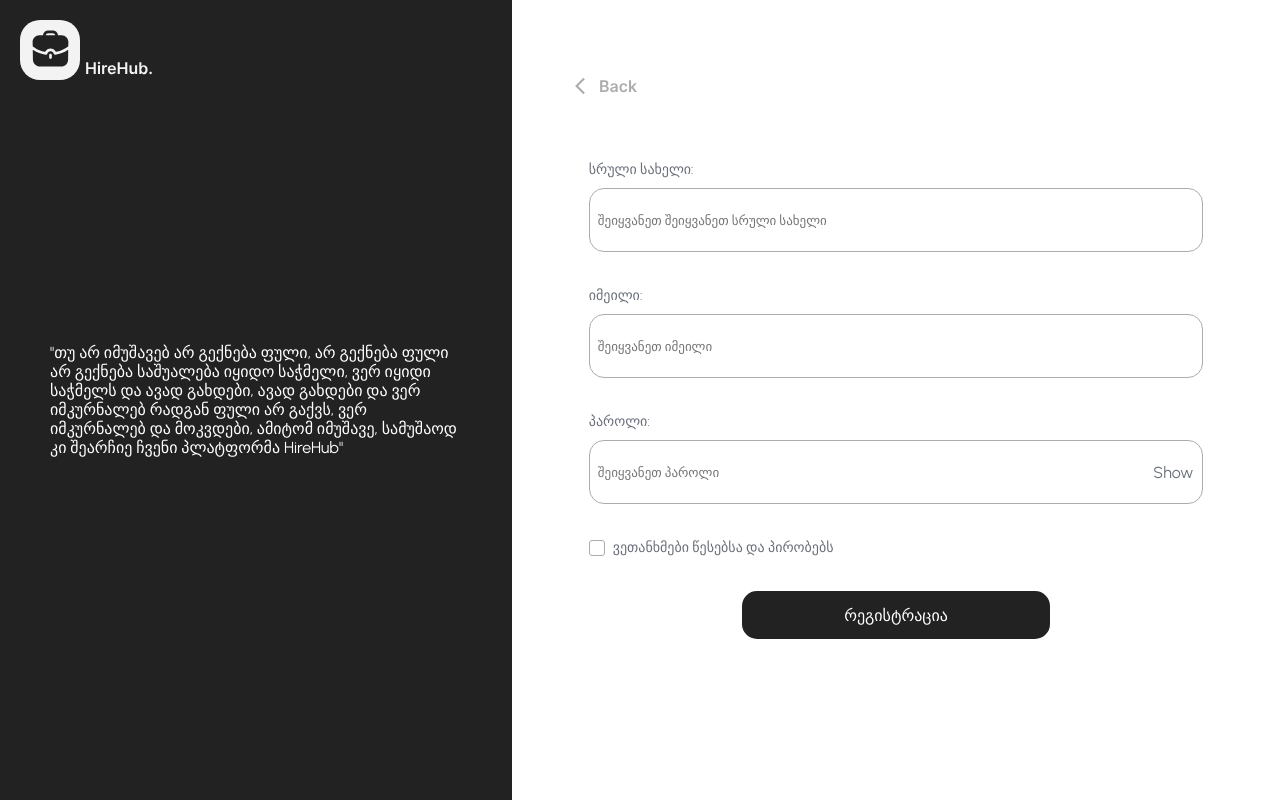
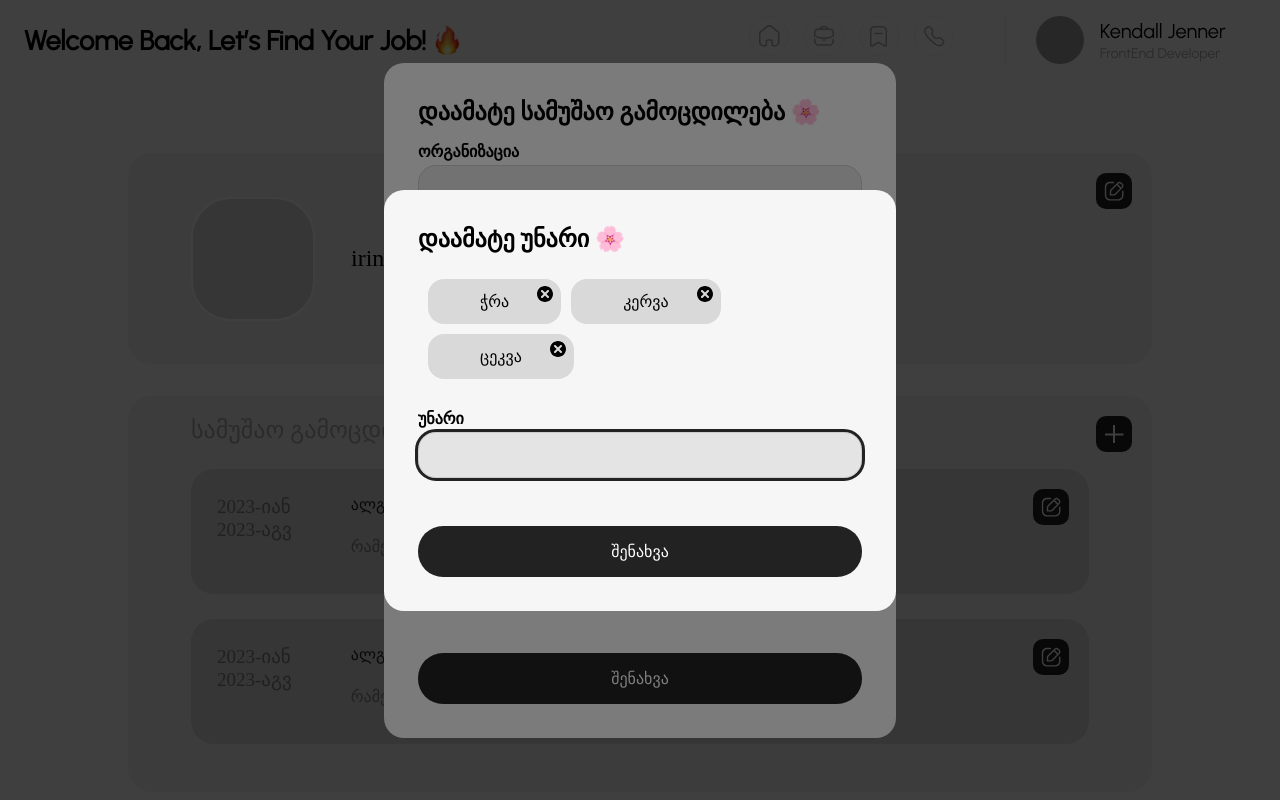
Before and after one commit to NikkaNamoradze/HireHub, a React (Vite) app: page /profile in a window 1280 px wide. Shown: the top 800 px of the page. Built offline with nearby package versions, Linux system fonts and the light colour scheme; grey boxes are pictures that could not be loaded.

Commit message:
add modals for profile page

```diff
--- a/src/App.tsx
+++ b/src/App.tsx
@@ -9,6 +9,7 @@ import Registration from "./pages/Registration";
 // https://firebase.google.com/docs/web/setup#available-libraries
 
 function App() {
+
   // Your web app's Firebase configuration
   const firebaseConfig = {
     apiKey: "AIzaSyAL5Ix9BN2NOdPQrHmvVxKpUenaTn2C4Is",
@@ -24,7 +25,8 @@ function App() {
 
   return (
     <>
-      <Registration />
+      <Header/>
+      <Outlet/>
     </>
   );
 }
--- /dev/null
+++ b/src/components/userProfile/JobModal.tsx
@@ -0,0 +1,109 @@
+import React from 'react';
+import styled from 'styled-components';
+
+
+
+function JobModal()  {
+return (
+    <ModalOverlay>
+        <ModalContent>
+        <ModalHeader>დაამატე სამუშაო გამოცდილება 🌸</ModalHeader>
+        <FormContainer>
+            <FormField>
+            <label>ორგანიზაცია</label>
+            <input type="text"  />
+            </FormField>
+            <FormField>
+            <label>თანამდებობა</label>
+            <input type="text"  />
+            </FormField>
+            <FormField>
+            <label>მოკლე აღწერა</label>
+            <textarea  />
+            </FormField>
+            <FormField>
+            <label>დაწყების თარიღი</label>
+            <input type="text" />
+            </FormField>
+            <FormField>
+            <label>დასრულების თარიღი</label>
+            <input type="text" />
+            </FormField>
+            <CloseButton>შენახვა</CloseButton>
+        </FormContainer>
+        </ModalContent>
+    </ModalOverlay>
+    );
+};
+
+export default JobModal;
+
+const ModalOverlay = styled.div`
+    position: fixed;
+    top: 0;
+    left: 0;
+    right: 0;
+    bottom: 0;
+    background-color: rgba(0, 0, 0, 0.5);
+    display: flex;
+    justify-content: center;
+    align-items: center;
+`;
+const ModalContent = styled.div`
+  background-color: #f6f6f6;
+  padding: 34px;
+  border-radius: 20px;
+  width: 40vw;
+`;
+
+const ModalHeader = styled.h2`
+  font-size: 24px;
+  font-weight: bold;
+  margin-bottom: 16px;
+`;
+
+const FormContainer = styled.div`
+  display: flex;
+  flex-direction: column;
+`;
+
+const FormField = styled.div`
+  display: flex;
+  flex-direction: column;
+  margin-bottom: 16px;
+
+  label {
+    font-weight: bold;
+    margin-bottom: 4px;
+  }
+
+  input {
+    padding: 14px;
+    border-radius: 18px;
+    border: 1px solid #ccc;
+    background-color:#E4E4E4
+
+  }
+
+  textarea {
+    padding: 8px;
+    border-radius: 18px;
+    border: 1px solid #ccc;
+    min-height: 100px;
+    max-width: 100%;
+    min-width: 100%;
+    background-color:#E4E4E4
+  }
+`;
+
+const CloseButton = styled.button`
+    margin-top: 32px;
+    background: #222222;
+    color: #ffffff;
+    border-radius: 25px;
+    display: flex;
+    flex-direction: row;
+    justify-content: center;
+    padding: 16px 50px;
+    gap: 10px;
+`;
--- /dev/null
+++ b/src/components/userProfile/MiniModal.tsx
@@ -0,0 +1,104 @@
+import React from 'react';
+import styled from 'styled-components';
+import Delete from '../../assets/icons/delete.svg';
+import Skill from './Skill';
+
+
+
+function MiniModal()  {
+return (
+    <ModalOverlay>
+        <ModalContent>
+        <ModalHeader>დაამატე უნარი 🌸</ModalHeader>
+        <FormContainer>
+            <Mamamtavari>
+            <Skill title='ჭრა'/>
+            <Skill title='კერვა'/>
+            <Skill title='ცეკვა'/>
+            </Mamamtavari>
+
+            <FormField>
+            <label>უნარი</label>
+            <input type="text"  />
+            </FormField>
+            <CloseButton>შენახვა</CloseButton>
+        </FormContainer>
+        </ModalContent>
+    </ModalOverlay>
+    );
+};
+
+export default MiniModal;
+
+
+
+const Mamamtavari = styled.div`
+display: flex;
+gap: 10px;
+flex-wrap: wrap;
+padding: 10px;
+margin-bottom: 20px;
+`;
+
+
+
+const ModalOverlay = styled.div`
+    position: fixed;
+    top: 0;
+    left: 0;
+    right: 0;
+    bottom: 0;
+    background-color: rgba(0, 0, 0, 0.5);
+    display: flex;
+    justify-content: center;
+    align-items: center;
+`;
+const ModalContent = styled.div`
+  background-color: #f6f6f6;
+  padding: 34px;
+  border-radius: 20px;
+  width: 40vw;
+`;
+
+const ModalHeader = styled.h2`
+  font-size: 24px;
+  font-weight: bold;
+  margin-bottom: 16px;
+`;
+
+const FormContainer = styled.div`
+  display: flex;
+  flex-direction: column;
+`;
+
+const FormField = styled.div`
+  display: flex;
+  flex-direction: column;
+  margin-bottom: 16px;
+
+  label {
+    font-weight: bold;
+    margin-bottom: 4px;
+  }
+
+  input {
+    padding: 14px;
+    border-radius: 18px;
+    border: 1px solid #ccc;
+    background-color:#E4E4E4;
+    outline :solid #222222
+
+  }
+`;
+
+const CloseButton = styled.button`
+    margin-top: 32px;
+    background: #222222;
+    color: #ffffff;
+    border-radius: 25px;
+    display: flex;
+    flex-direction: row;
+    justify-content: center;
+    padding: 16px 50px;
+    gap: 10px;
+`;
--- a/src/components/userProfile/Section.tsx
+++ b/src/components/userProfile/Section.tsx
@@ -24,7 +24,7 @@ const Section: React.FC<SectionProps> = ({ jobTitle, position, content, startDat
       </div>
 
       <CBox>
-      <JTitle>{jobTitle}<span>{position}</span></JTitle>
+      <JTitle>{jobTitle} | <span>{position}</span></JTitle>
       <Content>{content}</Content>
       </CBox>
     </Container>
@@ -46,25 +46,25 @@ flex-direction: column;
 `;
 
 const JTitle = styled.div`
-color: '#222222';
+color: #222222;
 font-Size: 24;
 font-Family: 'BPG Nino Mtavruli';
-font-Weight: '400';
-word-Wrap: 'break-word'
-span{
-  color: '#828282';
-  font-Size: 24;
-  font-Family: 'BPG Nino Mtavruli';
-  font-Weight: '400';
-  word-Wrap: 'break-word'
-}
+font-Weight: 400;
+word-Wrap: break-word
+span {
+    color: #828282;
+    font-size: 24px;
+    font-family: 'BPG Nino Mtavruli';
+    font-weight: 400;
+    word-wrap: break-word;
+  }
 `;
 const Date = styled.p`
   color: #828282;
-font-size: 19px;
+  font-size: 19px;
   font-Family: 'BPG Nino Mtavruli';
-  font-Weight: '400';
-  word-Wrap: 'break-word';
+  font-Weight: 400;
+  word-Wrap: break-word;
 `;
 const Content = styled.div`
 color: #828282;
--- /dev/null
+++ b/src/components/userProfile/Skill.tsx
@@ -0,0 +1,45 @@
+import React from 'react'
+import styled from 'styled-components';
+import Delete from '../../assets/icons/delete.svg';
+interface Item {
+  title: string;
+
+}
+
+const Skill: React.FC<Item> = ({ title}) => {
+  return (
+    <>
+        <Skills>
+        <Icon>
+        <img src={Delete} alt="Delete" />
+        </Icon>
+        <Title>{title}</Title>
+        </Skills>
+    </>
+  )
+}
+
+export default Skill
+
+const Title = styled.p`
+color: #000;
+font-size: 16px;
+font-family:'BPG Nino Mtavruli';
+
+`;
+
+const Icon = styled.div`
+  position: absolute;
+  top: 7px;
+  right: 8px;
+`;
+
+const Skills = styled.div`
+position: relative;
+display: inline-flex;
+padding: 13px 52px;
+align-items: flex-start;
+gap: 10px;
+border-radius: 16px;
+background: #D9D9D9;
+`;
--- a/src/components/userProfile/UserPage.tsx
+++ b/src/components/userProfile/UserPage.tsx
@@ -4,9 +4,12 @@ import Section from './Section';
 import MiniBox from './MiniBox';
 import UserInfo from './UserInfo';
 import add from '../../assets/icons/add.svg';
+import JobModal from './JobModal';
+import MiniModal from './MiniModal';
 
 
 function UserPage() {
+
   return (
     <Master>
     <MainC>
@@ -67,7 +70,10 @@ function UserPage() {
         </C>
       </Container>
     </MainC>
+    <JobModal/>
+    <MiniModal/>
     </Master>
+
   );
 }
 
```
Also changed, not shown: src/assets/icons/delete.svg (added), 1 other file (tests, documents, lock files or other folders).
